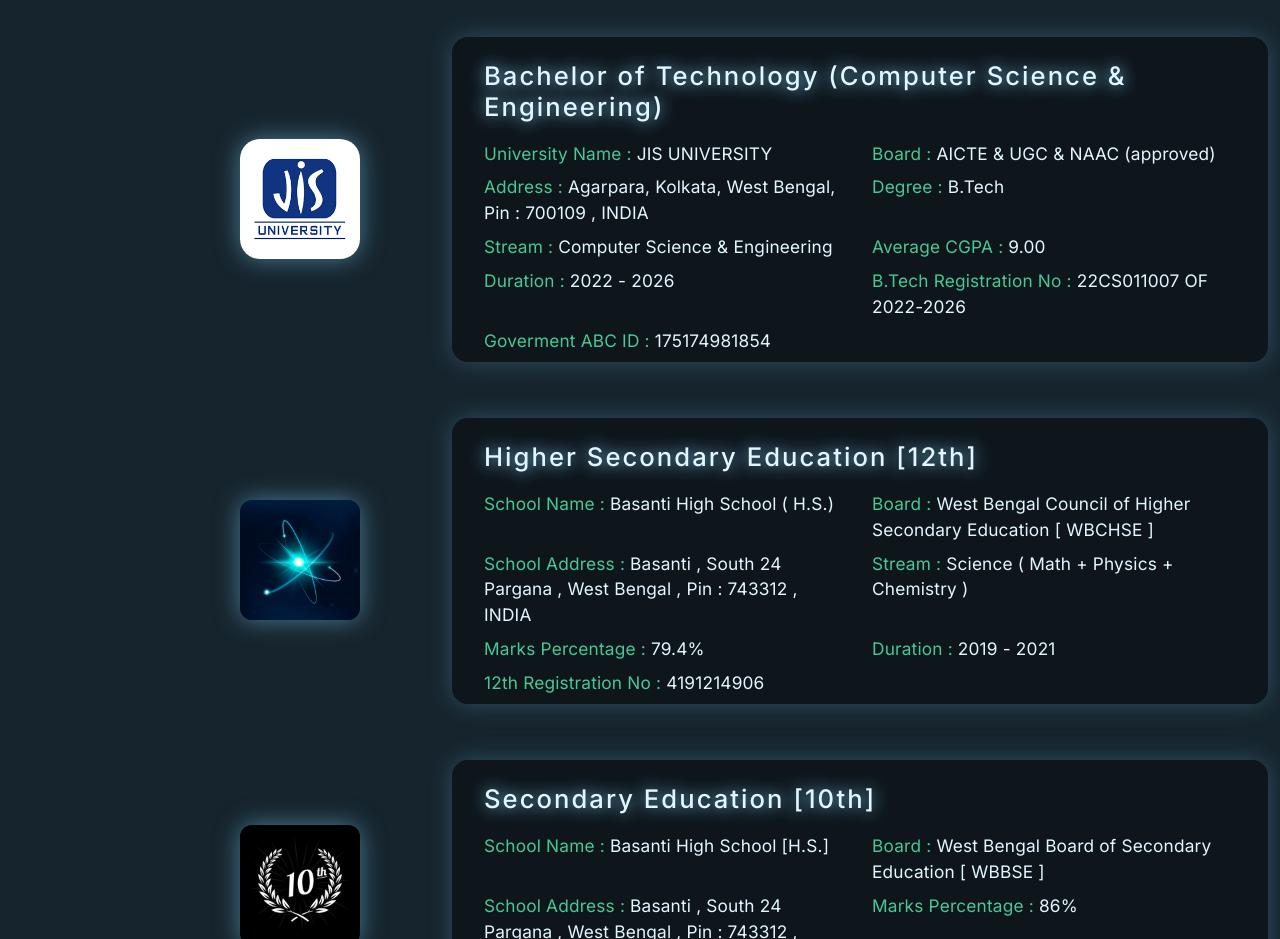
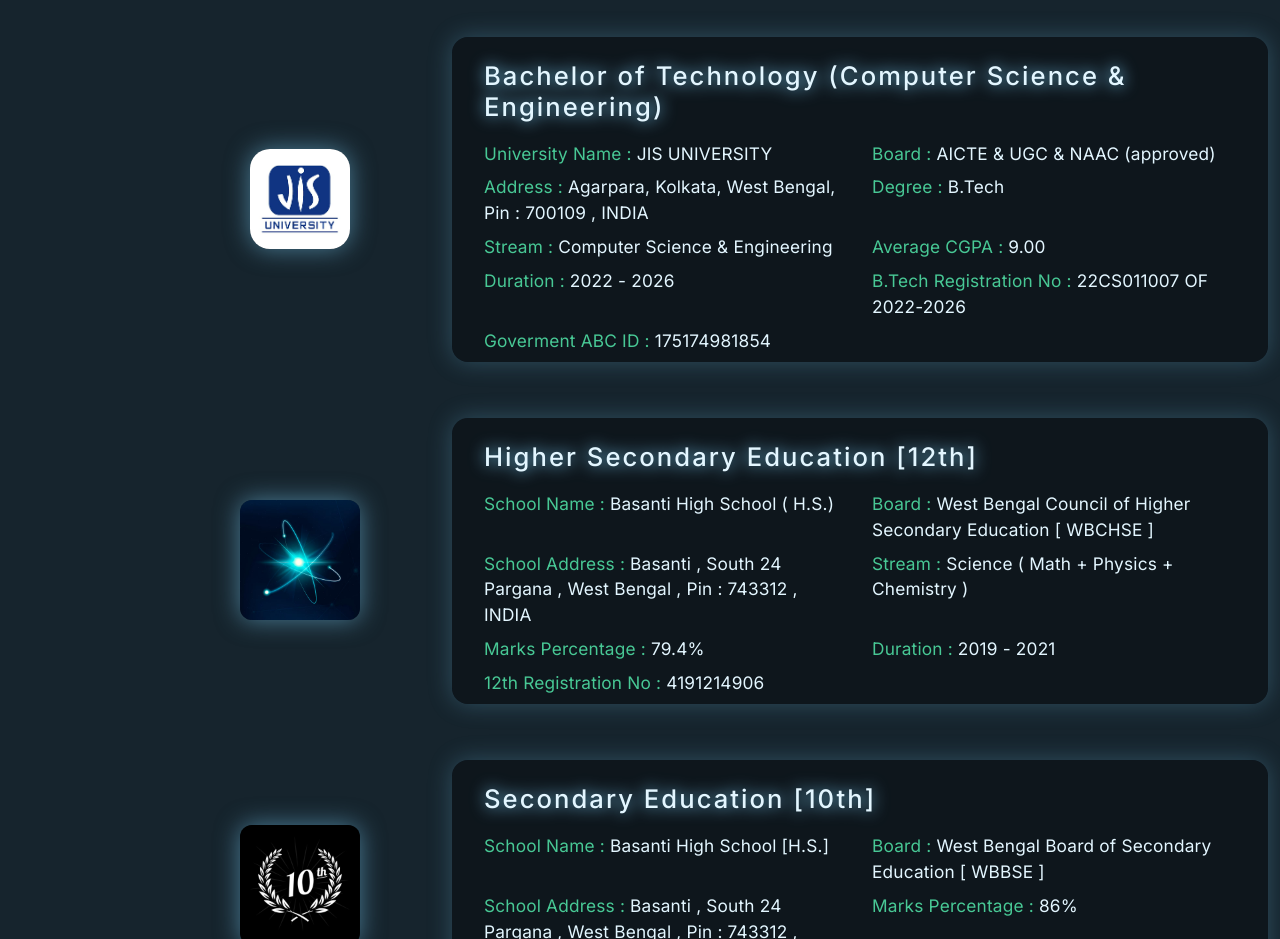
Before and after one commit to AbirChakraborty1703/IamAbir, a website: page index.html in a window 1280 px wide. Shown: the part 4660-5599 px from the top of the page. Drawn offline with Linux system fonts and the light colour scheme.

Commit message:
Update index.html

```diff
--- a/index.html
+++ b/index.html
@@ -429,7 +429,7 @@
         <!-- Higher Degree -->
         <div class="row align-items-center mb-5">
           <div class="col-md-3 text-center">
-              <img src="assets/img/jisimg.png" alt="JIS University Logo" style="max-width:120px; border-radius: 20px 20px 20px 20px; box-shadow:0 0 24px #7dd3fc80; margin-bottom:10px;">
+              <img src="assets/img/jisimg.png" alt="JIS University Logo" style="max-width:100px; border-radius: 20px 20px 20px 20px; box-shadow:0 0 24px #7dd3fc80; margin-bottom:10px;">
           </div>
           <div class="col-md-9">
             <div class="resume-item pb-0" style="background:rgba(10,17,22,0.7); border-radius:16px; box-shadow:0 0 24px #7dd3fc40; padding:24px 32px;">
```
